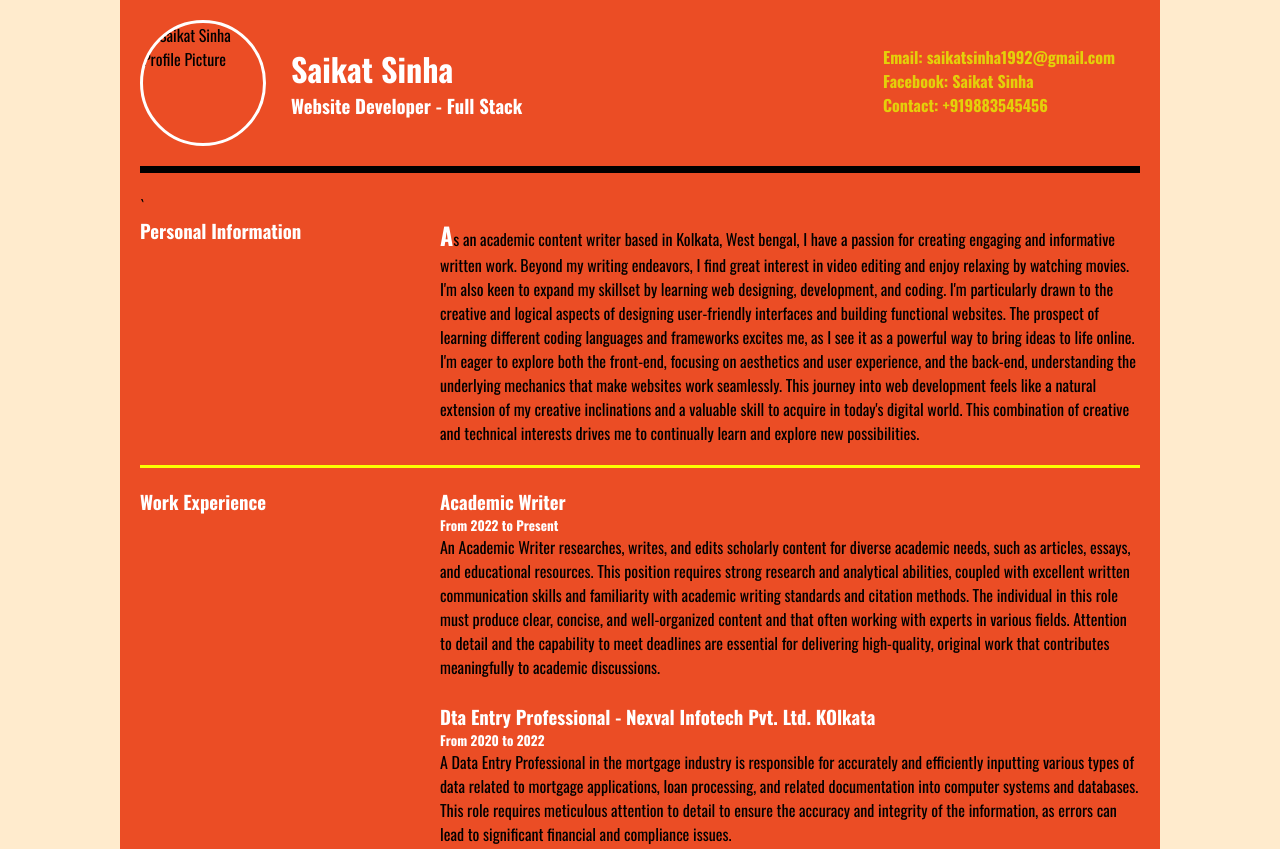
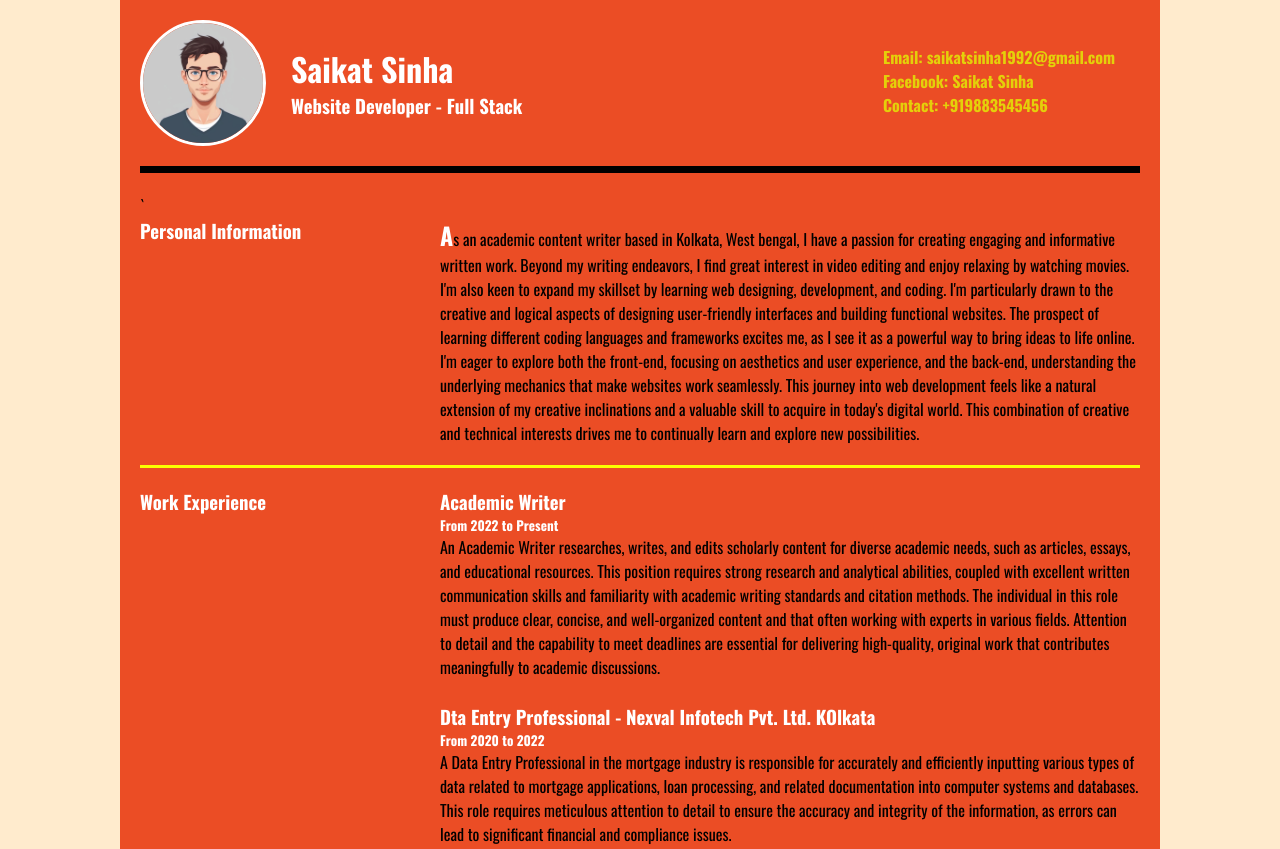
Before and after one commit to SaikatSinha92/My-CV, a plain HTML site: page index.html in a window 1280 px wide. Shown: the top 849 px of the page. Drawn offline with nearby package versions, Linux system fonts and the light colour scheme; the site is published under a folder, as on GitHub Pages, so addresses that start at the root find nothing.

Commit message:
folder path customized

```diff
--- a/index.html
+++ b/index.html
@@ -20,7 +20,7 @@
       <header>
         <img
           class="ProfileImage"
-          src="/Image/profilepic.jpg"
+          src="./Image/profilepic.jpg"
           alt="Saikat Sinha Profile Picture"
         />
 
```
